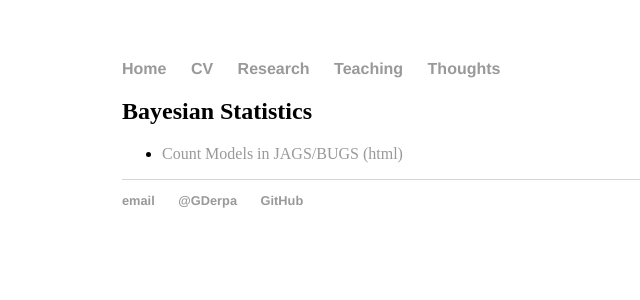
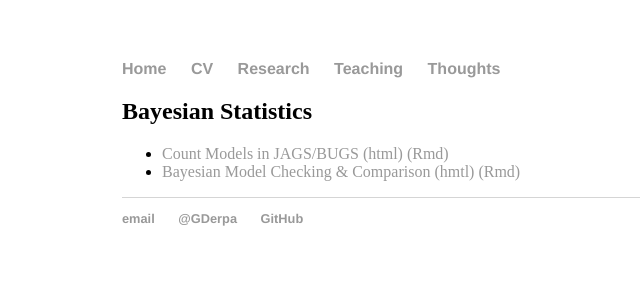
Before and after one commit to georgederpa/georgederpa, a Jekyll site: the page built from teaching/index.md, in a window 1280 px wide. Shown: the top 300 px of the page, without its empty margins (70-710 px from the left). Built offline with Jekyll 4.4.1, drawn with Linux system fonts in a browser that asks for light colours; our own code applies the rules of GitHub Pages for plain Markdown files.

Commit message:
Update index.md

```diff
--- a/teaching/index.md
+++ b/teaching/index.md
@@ -1,2 +1,3 @@
 ## Bayesian Statistics
-* [Count Models in JAGS/BUGS (html)](/teaching/countModels.html)
+* [Count Models in JAGS/BUGS (html)](/teaching/countModels.html) [(Rmd)](/teaching/countModels.Rmd)
+* [Bayesian Model Checking & Comparison (hmtl)](teaching/modelChecking.html) [(Rmd)](/teaching/modelChecking.Rmd)
```
